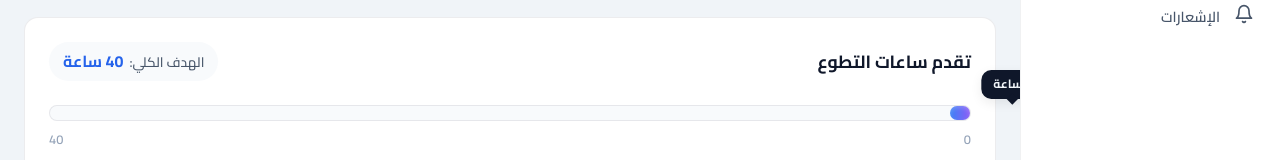
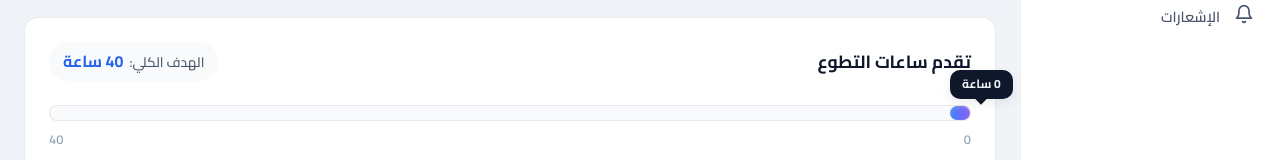
Before and after one commit to cyberf511/turfahschoole, a Next.js app: page /dashboard/student in a window 1280 px wide. Shown: the part 401-561 px from the top of the page. Built offline with nearby package versions, Linux system fonts and the light colour scheme; no server answers.

Commit message:
style: fix progress bar tooltip overlapping edge on zero values

```diff
--- a/src/styles/premium-dash.css
+++ b/src/styles/premium-dash.css
@@ -75,7 +75,7 @@
 .dash-progress-bar-wrap { position: relative; margin-bottom: 8px; }
 .dash-progress-bar { width: 100%; height: 16px; background: var(--bg-tertiary); border-radius: var(--radius-full); overflow: visible; position: relative; border: 1px solid var(--border); }
 .dash-progress-bar__fill { height: 100%; background: linear-gradient(90deg, #3b82f6, #8b5cf6); border-radius: var(--radius-full); transition: width 1.5s cubic-bezier(0.4, 0, 0.2, 1); position: relative; min-width: 20px; box-shadow: inset 0 2px 4px rgba(255,255,255,0.2); }
-.dash-progress-bar__tooltip { position: absolute; top: -36px; inset-inline-end: 0; transform: translateX(50%); background: var(--text-primary); border-radius: var(--radius-md); padding: 4px 12px; font-size: 0.75rem; font-weight: 700; color: var(--bg-primary); white-space: nowrap; box-shadow: var(--shadow-md); z-index: 10; }
+.dash-progress-bar__tooltip { position: absolute; top: -36px; inset-inline-end: 0; background: var(--text-primary); border-radius: var(--radius-md); padding: 4px 12px; font-size: 0.75rem; font-weight: 700; color: var(--bg-primary); white-space: nowrap; box-shadow: var(--shadow-md); z-index: 10; }
 .dash-progress-bar__tooltip::after { content: ''; position: absolute; bottom: -4px; left: 50%; transform: translateX(-50%) rotate(45deg); width: 8px; height: 8px; background: var(--text-primary); }
 .dash-progress-bar__labels { display: flex; justify-content: space-between; margin-top: 8px; font-size: 0.8rem; font-weight: 600; color: var(--text-tertiary); }
 .dash-progress-card__msg { text-align: center; font-size: 0.9rem; color: var(--text-secondary); margin-top: 24px; font-weight: 500; background: var(--accent-primary-soft); padding: 12px; border-radius: var(--radius-md); }
```
